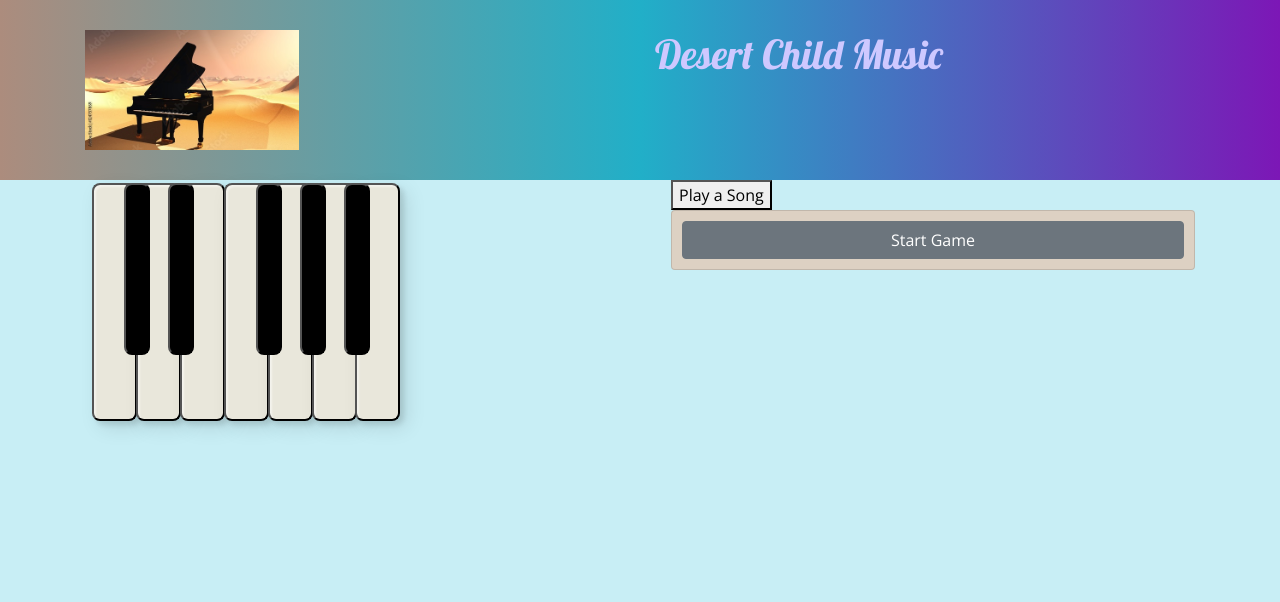
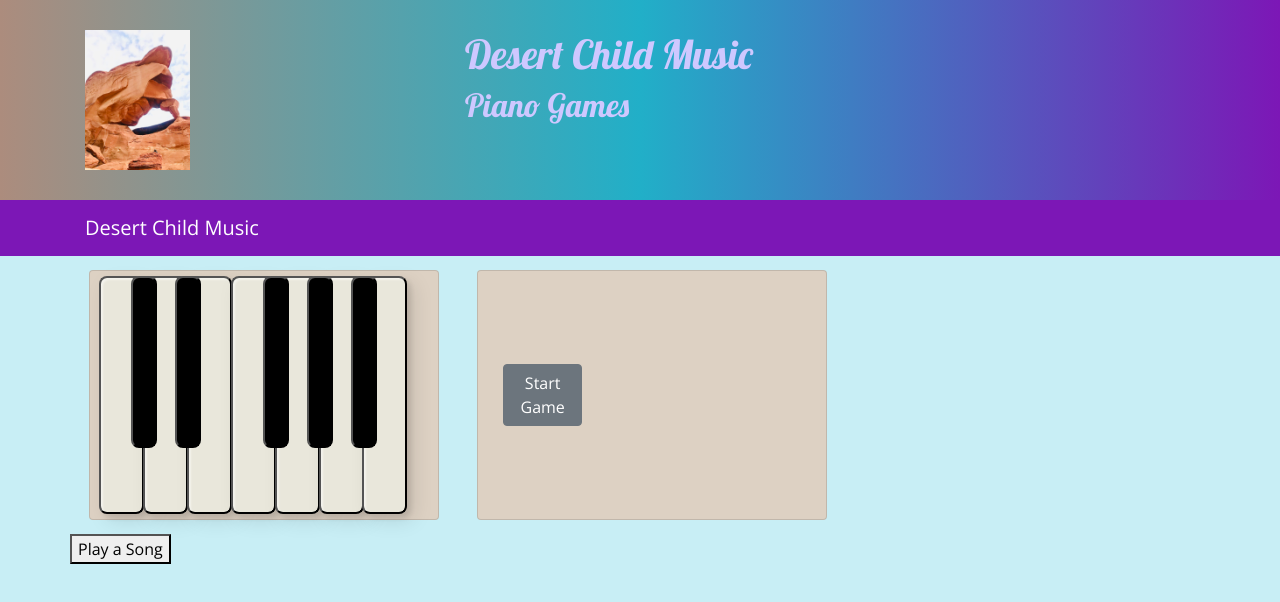
Before and after one commit to Sheilabob/DCMgame, a React (Create React App) app: page / in a window 1280 px wide. Shown: the top 602 px of the page. Built offline with nearby package versions, Linux system fonts and the light colour scheme.

Commit message:
started to fix formatting, about to try to raise state

```diff
--- a/src/App.css
+++ b/src/App.css
@@ -176,7 +176,27 @@
 }
 
 .responseCard {
-  width: 200px;
+  width: 90px;
+  margin: 5px;
+}
+
+.startcard {
+  margin-top: 10px;
+  margin-bottom: 10px;
+  height: 250px;
+  width: 100%;
+}
+
+.keyboardCard {
+  margin-top: 10px;
+  margin-bottom: 10px;
+  height: 250px;
+  width: 100%;
+}
+
+.gameoverCard {
+  width: 60px;
+  margin: 5px;
 }
 
 /* .whiteNote {
--- a/src/components/FooterComponent.js
+++ /dev/null
@@ -1,25 +0,0 @@
-import React from 'react';
-
-function Footer(props) {
-    return (
-        <footer className="site-footer">
-            <div className="container">
-                <div className="row">
-                    <div className="col-6 col-sm-3 text-center">
-                        <h5>Social</h5>
-                        <a className="btn btn-social-icon btn-instagram" href="http://instagram.com/"><i className="fa fa-instagram" /></a>{' '}
-                        <a className="btn btn-social-icon btn-facebook" href="http://www.facebook.com/"><i className="fa fa-facebook" /></a>{' '}
-                        <a className="btn btn-social-icon btn-twitter" href="http://twitter.com/"><i className="fa fa-twitter" /></a>{' '}
-                        <a className="btn btn-social-icon btn-google" href="http://youtube.com/"><i className="fa fa-youtube" /></a>
-                    </div>
-                    <div className="col-sm-4 text-center">
-                        <a role="button" className="btn btn-link" href="tel:+14352592985"><i className="fa fa-phone" /> 1-435-259-2985</a><br />
-                        <a role="button" className="btn btn-link" href="mailto:smstrahan@gmail.com"><i className="fa fa-envelope-o" /> smstrahan@gmail.com</a>
-                    </div>
-                </div>
-            </div>
-        </footer>
-    );
-}
-
-export default Footer;
--- a/src/components/HeaderComponent.js
+++ b/src/components/HeaderComponent.js
@@ -4,26 +4,27 @@
 class Header extends Component {
     render() {
         return(
-            // <React.Fragment>
+            <React.Fragment>
                 <Jumbotron fluid>
                     <div className="container">
                         <div className="row">
                             <div className="col-3">
-                                <img src="/assets/images/stockPiano.jpeg" height="120" alt="piano logo"/>
+                                <img src="/assets/images/pianoLegArch.jpg" height="140" alt="piano arch"/>
                             </div>
-                            <div className="col-3"></div>
-                            <div className="col-6">
+                            <div className="col-1"></div>
+                            <div className="col-8">
                                 <h1>Desert Child Music</h1>
+                                <h2>Piano Games</h2>
                             </div>
                         </div>
                     </div>
                 </Jumbotron>
-                /* <Navbar dark sticky="top">
+                <Navbar dark sticky="top">
                 <div className="container">
                     <NavbarBrand href="/">Desert Child Music</NavbarBrand>
                 </div>
-                </Navbar> */
-            /* </React.Fragment> */
+                </Navbar>
+             </React.Fragment>
         );
     }
 }
--- a/src/components/MainComponent.jsx
+++ b/src/components/MainComponent.jsx
@@ -1,8 +1,6 @@
 import { Component} from 'react';
 import Keyboard from './keyboardComponent';
 import Header from './HeaderComponent';
-import Footer from './FooterComponent';
-
 
 
 class Main extends Component {
--- a/src/components/keyboardComponent.js
+++ b/src/components/keyboardComponent.js
@@ -1,7 +1,7 @@
 import React, { Component } from 'react';
 import { NOTECARDS } from '../shared/notecards.js';
 import { CUCKOO } from '../shared/cuckoo.js';
-import { Card, CardImg, CardTitle, Row, Col, Button } from 'reactstrap';
+import { Card, CardImg, Button } from 'reactstrap';
 
 
 
@@ -9,8 +9,6 @@
     const note = new Audio("assets/sound/" + x + ".mp3");
     note.play();
 }
-
-// Can an object include a function?  If so, can I map through the keys to create the event listeners?
 
 class Keyboard extends Component {
     constructor(props) {
@@ -32,9 +30,7 @@
     renderStartGameButton(check) {
         if (check.length == 0 && this.state.startTheGame == true) {
             return(
-                <Card>
                 <Button onClick={() => this.onGameStart(this.state.noteCards[this.state.randomNumber])}>Start Game</Button>
-                    </Card>
             )
         }
     }
@@ -42,21 +38,14 @@
     renderRestartGameButton(check) {
         if (check.length == 0 && this.state.checkedCard == "/assets/images/hooray.jpeg") {
             return(
-                <Card>
-                    <CardImg className="responseCard" src="assets/images/gameOver.jpeg" />
-                    <h1>Score: {this.state.score}/7</h1>
-                    <h2>Wrong answers: {this.state.counter}</h2>
+                <div>
+                    <CardImg className="gameoverCard" src="assets/images/gameOver.jpeg" />
+                    <h6>Points Earned: {this.state.score-this.state.counter}</h6>
                     <Button onClick={() => this.onGameStart(this.state.noteCards[this.state.randomNumber])}>Restart Game</Button>
-                    </Card>
+                </div>
             )
         }
     }
-
-    // playAColor(i) {
-    //     this.setState({buttons: [...this.state.buttons.slice(0, i), false, ...this.state.buttons.slice(i+1)]})
-    //     setTimeout(() => {this.setState({buttons: NOTECARDS.map(card => card.button)})}, 1000)
-
-    // }
 
     playASong(song) {
         let start = 0;
@@ -70,32 +59,10 @@
             playNote(note.name); }, start += note.length));
     }
 
-
-
-        // setTimeout(function(){ playNote("G"); }, start += 500);
-        // setTimeout(function(){ playNote("E"); }, start += 1000);
-        // setTimeout(function(){ playNote("D"); }, start += 500);
-        // setTimeout(function(){ playNote("C"); }, start += 500);
-        // setTimeout(function(){ playNote("D"); }, start += 500);
-        // setTimeout(function(){ playNote("E"); }, start += 500);
-        // setTimeout(function(){ playNote("C"); }, start += 1000);
-        // setTimeout(function(){ playNote("G"); }, start += 500);
-        // setTimeout(function(){ playNote("E"); }, start += 1000);
-        // setTimeout(function(){ playNote("G"); }, start += 500);
-        // setTimeout(function(){ playNote("E"); }, start += 1000);
-        // setTimeout(function(){ playNote("D"); }, start += 500);
-        // setTimeout(function(){ playNote("E"); }, start += 500);
-        // setTimeout(function(){ playNote("D"); }, start += 500);
-        // setTimeout(function(){ playNote("C"); }, start += 500);
-
-
-
     renderNextCardButton(check) {
         if (check.length > 0 && this.state.checkedCard == "/assets/images/hooray.jpeg" ) {
             return(
-                <Card>
                 <Button onClick={() => this.nextCard(this.state.gameCards[this.state.randomNumber])}>Next Card</Button>
-            </Card>
             )
         }
     }
@@ -123,16 +90,17 @@
         this.setState({score: this.state.score + 1});
         console.log(this.state.buttons)
 
-
     }
 
     checkTheCard(notecard, x) {
-       if (notecard && this.state.checkedCard !== "/assets/images/hooray.jpeg") {if (notecard.name === x) {
+       if (notecard && this.state.checkedCard !== "/assets/images/hooray.jpeg") {
+           if (notecard.name === x) {
             this.setState({checkedCard: "/assets/images/hooray.jpeg"});
             } else {
             this.setState({checkedCard: "/assets/images/tryagain.jpeg"});
             this.setState({counter: this.state.counter + 1});
-        };}
+            };
+        }
     }
 
     changeTheNote(notecard, x, i) {
@@ -146,45 +114,27 @@
     }
 
     renderResponse(checkedcard) {
-        // if (checkedcard && this.state.gameCards.length === 0) {
-        //     return (
-        //         <Card>
-        //             <CardImg className="responseCard" src={checkedcard} />
-        //             <CardImg className="responseCard" src="assets/images/gameOver.jpeg" />
-        //         </Card>
-
-        //     )
-        // }
-
         if (checkedcard) {
             return(
-                <Card>
                 <CardImg className="responseCard" src={checkedcard} />
-                </Card>
             )
-
         }
     }
 
     renderCurrentCard(notecard) {
         if (notecard) {
             return(
-                <Card>
                 <CardImg className="flashCard" src={notecard.image} />
-                </Card>
             )
         }
     }
 
-// if i made a transparent box under the Keyboard, would that hold the space for it in the app?
-
     render() {
-
-
         return (
             <div className="container">
                 <div className="row">
-                    <div className="col-1 m-2 here">
+                    <div className="col-9 col-sm-8 col-md-6 col-lg-5 col-xl-4 m-1 here">
+                        <Card className="keyboardCard">
                             <div id="keyboardCard">
                                 <button className="blackNote dSharp" id="dSharpNote" onClick={() => {playNote("dSharp")}}></button>
                                 <button className="blackNote cSharp" id="cSharpNote" onClick={() => {playNote("cSharp")}}></button>
@@ -199,23 +149,31 @@
                                 <button className={this.state.buttons[4] === true ? "whiteNote": "whiteNoteClicked"} id = "gNote" onClick={() => {playNote("G"); this.checkTheCard(this.state.currentCard, "G"); this.changeTheNote(this.state.currentCard, "G", 4);}} ></button>
                                 <button className={this.state.buttons[5] === true ? "whiteNote": "whiteNoteClicked"} id = "aNote" onClick={() => {playNote("A"); this.checkTheCard(this.state.currentCard, "A"); this.changeTheNote(this.state.currentCard, "A", 5);}} ></button>
                                 <button className={this.state.buttons[6] === true ? "whiteNote": "whiteNoteClicked"} id = "bNote" onClick={() => {playNote("B"); this.checkTheCard(this.state.currentCard, "B"); this.changeTheNote(this.state.currentCard, "B", 6);}} ></button>
-                            {/* <img src="assets/images/largeRoom.jpeg" className="keyboardSpaceHolder" /> */}
                             </div>
+                        </Card>
                     </div>
-                    <div className="col-5">
-
-                    </div>
-                    <div className="col">
-                        <button onClick={() => {this.playASong(this.state.cuckoo)}}>Play a Song</button>
-
+                    <div className="col-9 col-sm-8 col-md-6 col-lg-5 col-xl-4 m-1">
+                        <Card className="startcard align-items-center justify-content-center">
+                            <div className="container">
+                                <div className="row align-items-center justify-content-center">
+                                    <div className="col-4">
                                     {this.renderStartGameButton(this.state.gameCards)}
                                     {this.renderRestartGameButton(this.state.gameCards)}
                                     {this.renderNextCardButton(this.state.gameCards)}
-
+                                    </div>
+                                    <div className="col-4 align-items-center justify-content-center">
                                     {this.renderCurrentCard(this.state.currentCard)}
+                                    </div>
+                                    <div className="col-4 align-items-center justify-content-center">
                                     {this.renderResponse(this.state.checkedCard)}
-
                                     </div>
+                                </div>
+                            </div>
+                        </Card>
+                    </div>
+                </div>
+                <div className="row">
+                    <button onClick={() => {this.playASong(this.state.cuckoo)}}>Play a Song</button>
                 </div>
             </div>
         );
```
Also changed, not shown: public/assets/images/pianoLegArch.jpg (added). Lines whose indentation alone changed are shown as unchanged.
